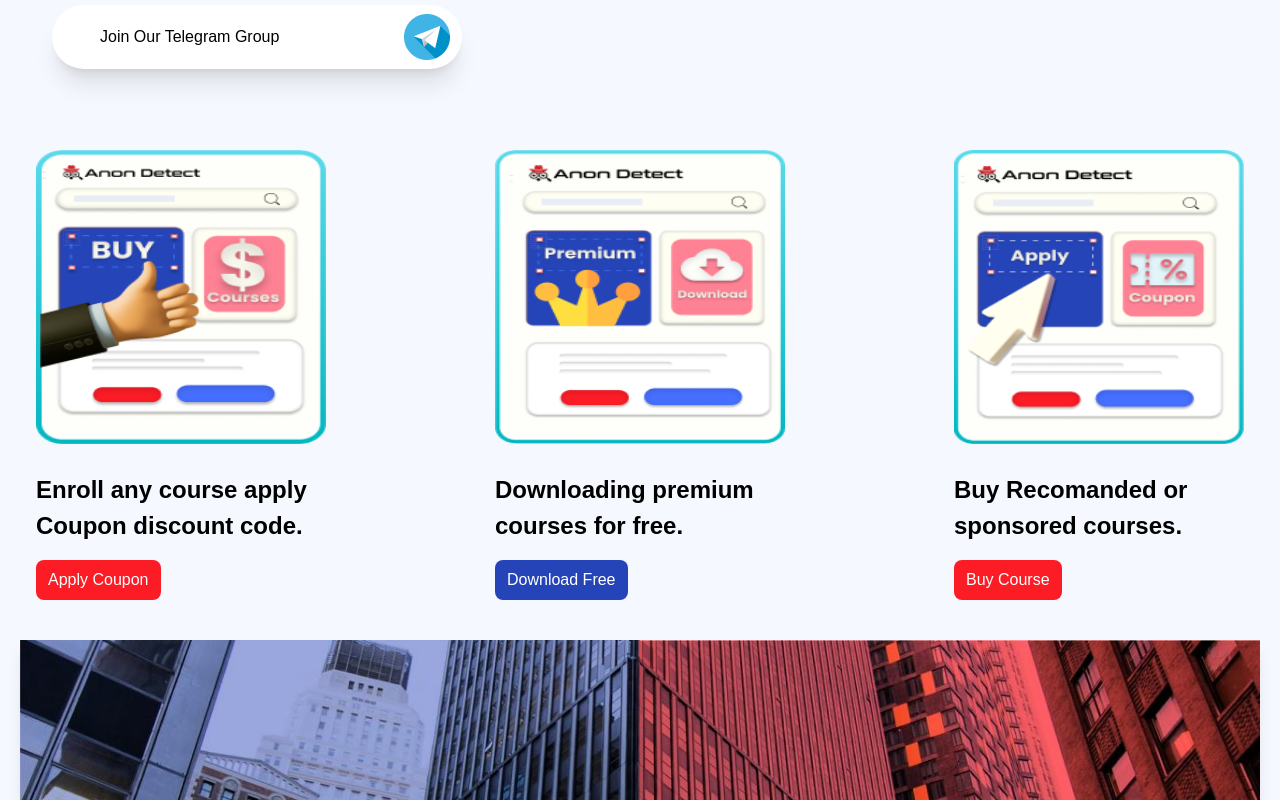
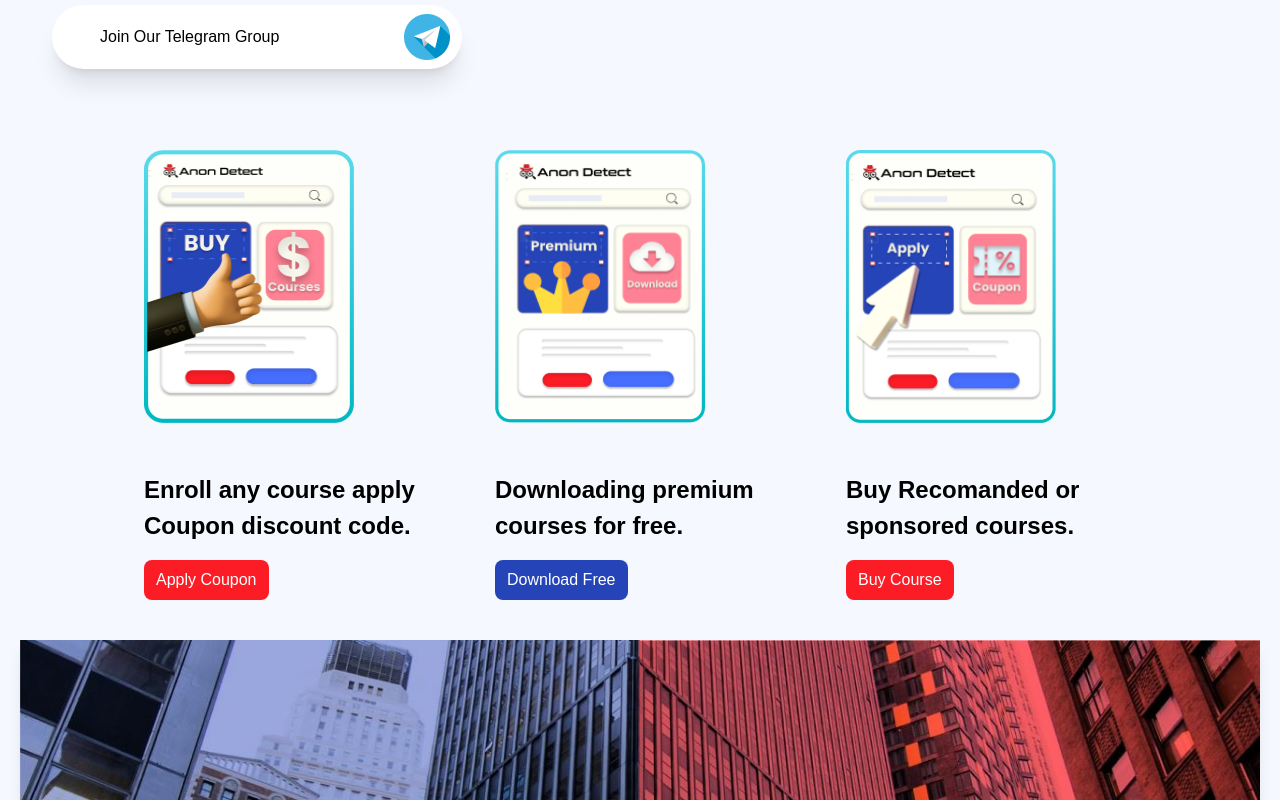
Before and after one commit to FahimNuman/fish-project, a React (Create React App) app: page /eLearning in a window 1280 px wide. Shown: the part 498-1298 px from the top of the page. Built offline with nearby package versions, Linux system fonts and the light colour scheme.

Commit message:
card height

```diff
--- a/src/components/ELearning/Cards.tsx
+++ b/src/components/ELearning/Cards.tsx
@@ -2,13 +2,13 @@ import React from "react";
 
 export default function Cards() {
   return (
-    <div className="xl:max-w-layout md:max-w-5xl mx-auto mt-5 mb-10 px-4 ">
+    <div className="md:max-w-5xl mx-auto mt-5 mb-10 px-4 ">
       <div className="flex flex-col lg:flex-row justify-between items-center">
-        <div className="flex flex-col justify-between gap-7 w-[290px] h-[450px]">
+        <div className="flex flex-col justify-between gap-5 w-[290px] h-[450px]">
           <img
             src="/elearning/card1.png"
             alt="card"
-            className="min-h-[225px] max-h-[300px] "
+            className="h-[273px] w-[210px] "
           />
           <div className="flex flex-col gap-4">
             <p className="text-2xl font-semibold leading-9 ">
@@ -21,11 +21,11 @@ export default function Cards() {
             </div>
           </div>
         </div>
-        <div className="flex flex-col justify-between gap-7 w-[290px] h-[450px]">
+        <div className="flex flex-col justify-between gap-5 w-[290px] h-[450px]">
           <img
             src="/elearning/card2.png"
             alt="card"
-            className="min-h-[225px] max-h-[300px] "
+            className="h-[273px] w-[210px] "
           />
           <div className="flex flex-col gap-4">
             <p className="text-2xl font-semibold leading-9 ">
@@ -38,11 +38,11 @@ export default function Cards() {
             </div>
           </div>
         </div>
-        <div className="flex flex-col justify-between gap-7 w-[290px] h-[450px]">
+        <div className="flex flex-col justify-between gap-5 w-[290px] h-[450px]">
           <img
             src="/elearning/card3.png"
             alt="card"
-            className="min-h-[225px] max-h-[300px] "
+            className="h-[273px] w-[210px] "
           />
           <div className="flex flex-col gap-4">
             <p className="text-2xl font-semibold leading-9">
```
Also changed, not shown: 1 other file (tests, documents, lock files or other folders).
